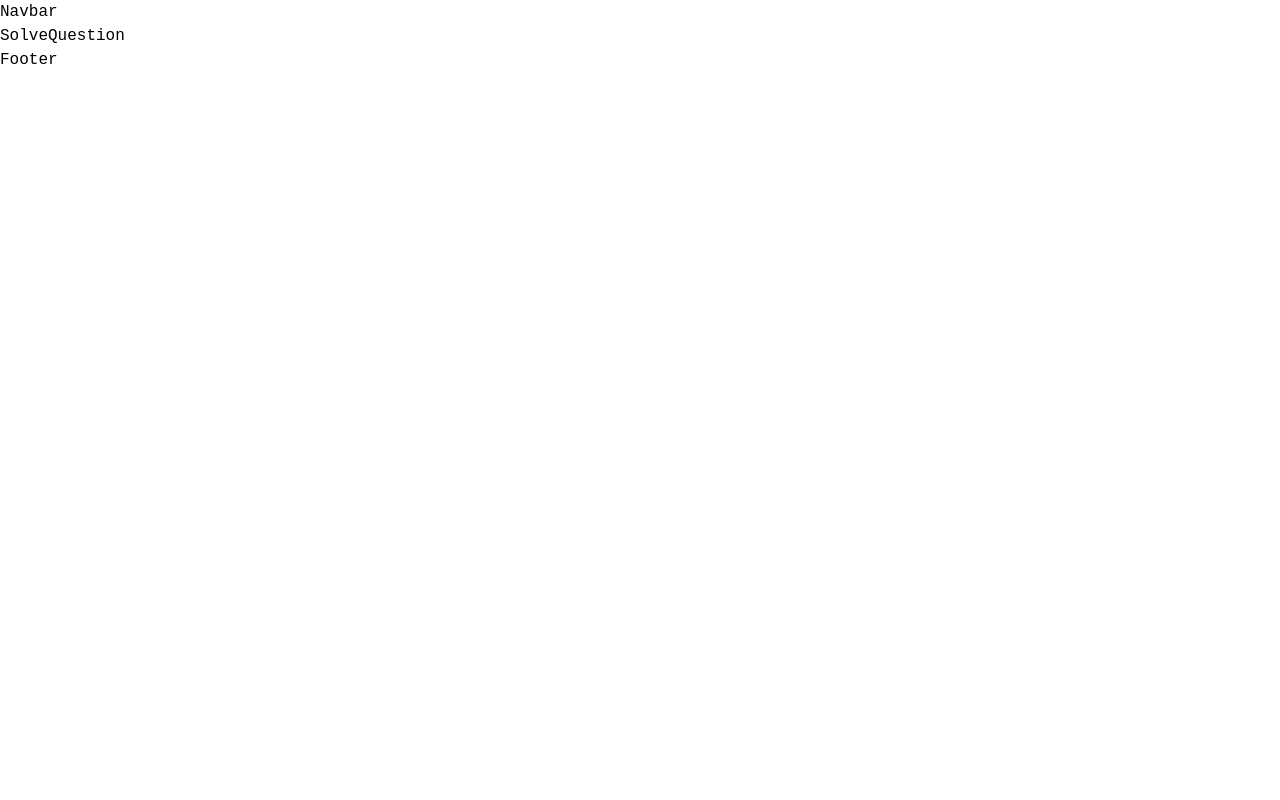
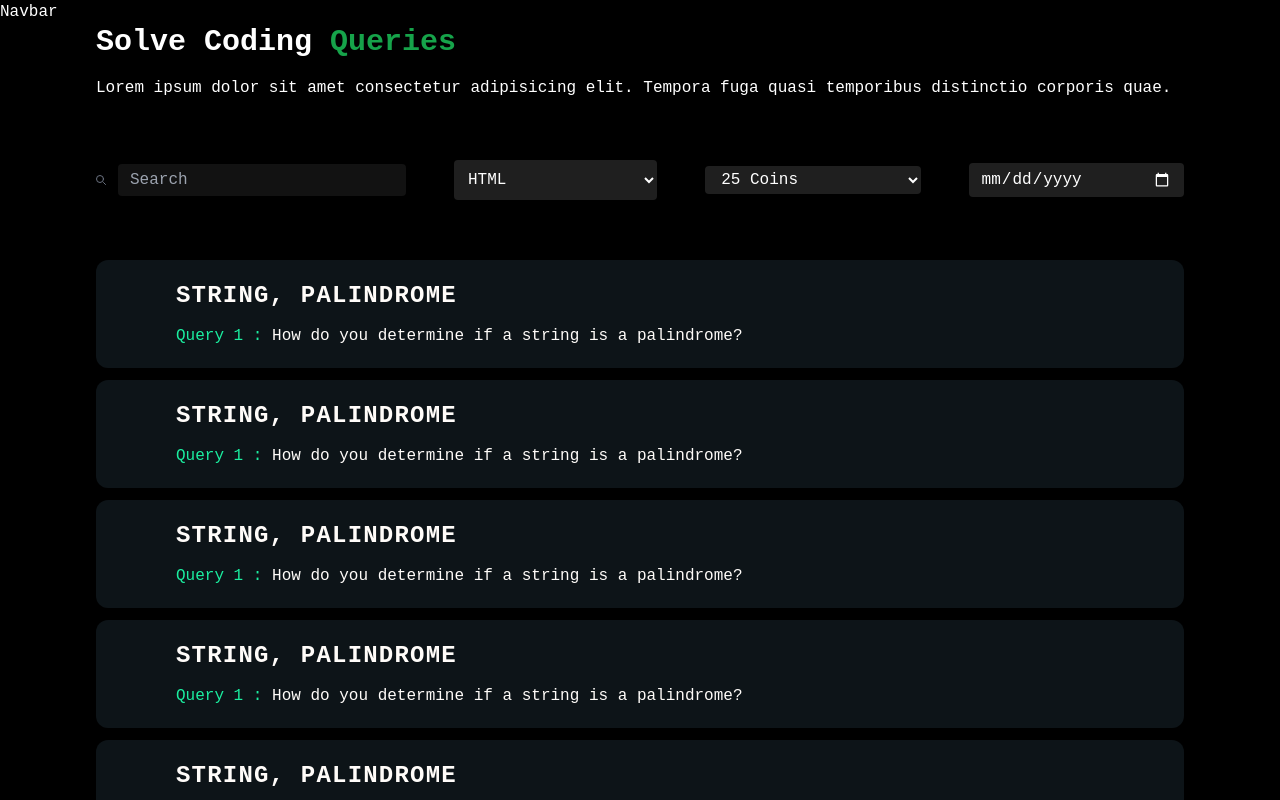
Before and after one commit to DareDevilStudios/notime-solve-x, a Next.js app: page /solve-question in a window 1280 px wide. Shown: the top 800 px of the page. Built offline with nearby package versions, Linux system fonts and the light colour scheme.

Commit message:
some style changed

```diff
--- a/src/app/layout.js
+++ b/src/app/layout.js
@@ -13,7 +13,7 @@ export const metadata = {
 export default function RootLayout({ children }) {
   return (
     <html lang="en">
-      <body className="font-code">
+      <body className="font-code bg-black text-white">
         <Navbar/>
         {children}
         <Footer/>
--- a/src/app/page.js
+++ b/src/app/page.js
@@ -5,8 +5,6 @@ export default function Home() {
   return (
     <main className="font-code">
       <HomePage/>
-
-
     </main>
   )
 }
--- a/src/common/UI/PostQuestion/PostQuestion.jsx
+++ b/src/common/UI/PostQuestion/PostQuestion.jsx
@@ -2,7 +2,10 @@ import React from 'react'
 
 const PostQuestion = () => {
   return (
-    <div>PostQuestion</div>
+    <div>PostQuestion
+      {/* daisy ui / flowbite for slider */}
+      {/* https://www.flowbite-react.com/docs/components/tabs */}
+    </div>
   )
 }
 
--- a/src/common/UI/SolveQuestion/SolveQuestion.jsx
+++ b/src/common/UI/SolveQuestion/SolveQuestion.jsx
@@ -1,8 +1,30 @@
+import Filter_questions from '@/common/components/Filter_questions'
+import QuestionBox from '@/common/components/Question_box'
 import React from 'react'
 
 const SolveQuestion = () => {
   return (
-    <div>SolveQuestion</div>
+    <>
+      <div className="px-24 flex flex-col gap-4">
+        <h1 className='text-3xl font-black'>Solve Coding <span className='text-green-600' >Queries</span> </h1>
+        <p>
+          Lorem ipsum dolor sit amet consectetur adipisicing elit. Tempora fuga quasi temporibus distinctio corporis quae.
+        </p>
+        <Filter_questions/>
+        <div className="flex flex-col gap-3">
+          <QuestionBox/>
+          <QuestionBox/>
+          <QuestionBox/>
+          <QuestionBox/>
+          <QuestionBox/>
+          <QuestionBox/>
+          <QuestionBox/>
+          <QuestionBox/>
+          <QuestionBox/>
+          <QuestionBox/>
+        </div>
+      </div>
+    </>
   )
 }
 
--- a/src/common/components/Common_Button.jsx
+++ b/src/common/components/Common_Button.jsx
@@ -5,12 +5,12 @@ import React from 'react'
 const Common_Button = ({textcolour,colour,children}) => {
   return (
     <div>
-        <h1>Common_Button</h1>
+        {/* <h1>Common_Button</h1> */}
         {/* <Image src="/website_screenshots/common_button.png" alt="Next.js" width={200} height={160} /> */}
         {/* <div className="mt-[10px] bg-black h-[40px] w-[200px]">
         <button className={`h-[27px] w-[180px] rounded-sm font-inter m-[6px] text-xs font-bold
                 bg-[#1BEFA0] text-black`}>BETA TEST</button></div> */}
-        <button className={`bg-[${colour}] py-1 px-10 m-3 h-9 rounded-md font-semibold text-white shadow-inner`}>{children}</button>
+        <button className={`bg-[${colour}] py-1 px-10 m-3 h-9 rounded-md font-semibold text-[${textcolour}] shadow-inner`}>{children}</button>
         {/* <button type={type? type : "button"} varient={varient} className={className? `btn-component ${className}`: "btn-component" } id={id} onClick={onClick}>{children}</button> */}
 
     </div>
--- a/src/common/components/Filter_questions.jsx
+++ b/src/common/components/Filter_questions.jsx
@@ -1,20 +1,35 @@
-import Image from 'next/image'
-import React from 'react'
+import Image from "next/image";
+import React from "react";
 
 const Filter_questions = () => {
   return (
-    <div className='bg-black h-[4rem]'>
+    <div className="bg-black h-[4rem] my-8">
+      <form className="w-full h-full flex items-center gap-12 justify-center">
+          <div class="flex h-full items-center justify-center gap-3  pointer-events-none">
+            <svg
+              class="w-2.5 h-4 text-gray-500"
+              aria-hidden="true"
+              xmlns="http://www.w3.org/2000/svg"
+              fill="none"
+              viewBox="0 0 20 20"
+            >
+              <path
+                stroke="currentColor"
+                stroke-linecap="round"
+                stroke-linejoin="round"
+                stroke-width="2"
+                d="m19 19-4-4m0-7A7 7 0 1 1 1 8a7 7 0 0 1 14 0Z"
+              />
+            </svg>
 
-      <form>
-
-        <div className="relative flex flex-row">
-          <div class="absolute inset-y-0 left-0 flex items-center pl-3 pointer-events-none">
-            <svg class="w-2.5 h-4 text-gray-500 ml-[2.7rem] mt-[1.4rem] " aria-hidden="true" xmlns="http://www.w3.org/2000/svg" fill="none" viewBox="0 0 20 20">
-              <path stroke="currentColor" stroke-linecap="round" stroke-linejoin="round" stroke-width="2" d="m19 19-4-4m0-7A7 7 0 1 1 1 8a7 7 0 0 1 14 0Z" />
-            </svg>
+            <input
+              type="search"
+              id="default-search"
+              class="w-[18rem] px-3 py-1    bg-white   bg-opacity-[7%] rounded "
+              placeholder="Search"
+            />
           </div>
-          <input type="search" id="default-search" class="w-[18rem] mt-5 ml-[3rem] block  p-1 pl-6 text-[8px]     bg-white   bg-opacity-[7%] rounded " placeholder="Search" />
-          <select className='ml-[3rem] mt-5   p-2.5  text-[8px] text-white w-[18rem]    bg-white   bg-opacity-[12%] rounded '>
+          <select className="p-2.5 text-white w-[18rem]    bg-white   bg-opacity-[12%] rounded ">
             <option>HTML</option>
             <option>Tailwindcss</option>
             <option>Javascript</option>
@@ -22,7 +37,7 @@ const Filter_questions = () => {
             <option>React</option>
             <option>next</option>
           </select>
-          <select className='ml-[3rem] mt-5   p-1 w-[19rem] text-[8px] text-white     bg-white   bg-opacity-[12%] rounded'>
+          <select className="px-3 py-1 w-[19rem] text-white     bg-white   bg-opacity-[12%] rounded">
             <option>25 Coins</option>
             <option>50 Coins</option>
             <option>75 Coins</option>
@@ -32,14 +47,11 @@ const Filter_questions = () => {
           <input
             type="date"
             id="date"
-            class="mt-5 ml-[3rem] block  p-1 pl-6 text-[8px] w-[19rem] text-white bg-white bg-opacity-[12%] rounded calendar-icon-white"
+            class="block px-3 py-1 w-[19rem] text-white bg-white bg-opacity-[12%] rounded calendar-icon-white"
           />
-
-
-        </div>
       </form>
     </div>
-  )
-}
+  );
+};
 
-export default Filter_questions
+export default Filter_questions;
--- a/src/common/components/Question_box.jsx
+++ b/src/common/components/Question_box.jsx
@@ -1,17 +1,26 @@
-import React from 'react';
+import React from "react";
+import Common_Button from "./Common_Button";
 
 const QuestionBox = () => {
-
   return (
     <div className="px-20 py-5 rounded-[12px] bg-[#0D1418]">
-      <div>
-      <h2 className='font-code text-2xl font-semibold tracking-[0.05em] text-left text-[#FFFCF9]'>
-          STRING, PALINDROME
-        </h2>
-      </div>
+      <div className="flex flex-col gap-3">
+        <div>
+          <h2 className="font-code text-2xl font-semibold tracking-[0.05em] text-left text-[#FFFCF9]">
+            STRING, PALINDROME
+          </h2>
+        </div>
 
-      <div>
-        <p><span className='text-[#1BEFA0]  pt-8'>Query 1 :</span> <span className='text-[#FFFCF9]'>How do you determine if a string is a palindrome? </span></p>
+        <div>
+          <p>
+            <span className="text-[#1BEFA0]  pt-8">Query 1 :</span>{" "}
+            <span className="text-[#FFFCF9]">
+              How do you determine if a string is a palindrome?{" "}
+            </span>
+          </p>
+        </div>
+        {/* buttons */}
+
       </div>
     </div>
   );
```
Also changed, not shown: src/common/components/Chat_box.jsx (+16 -33 lines).
